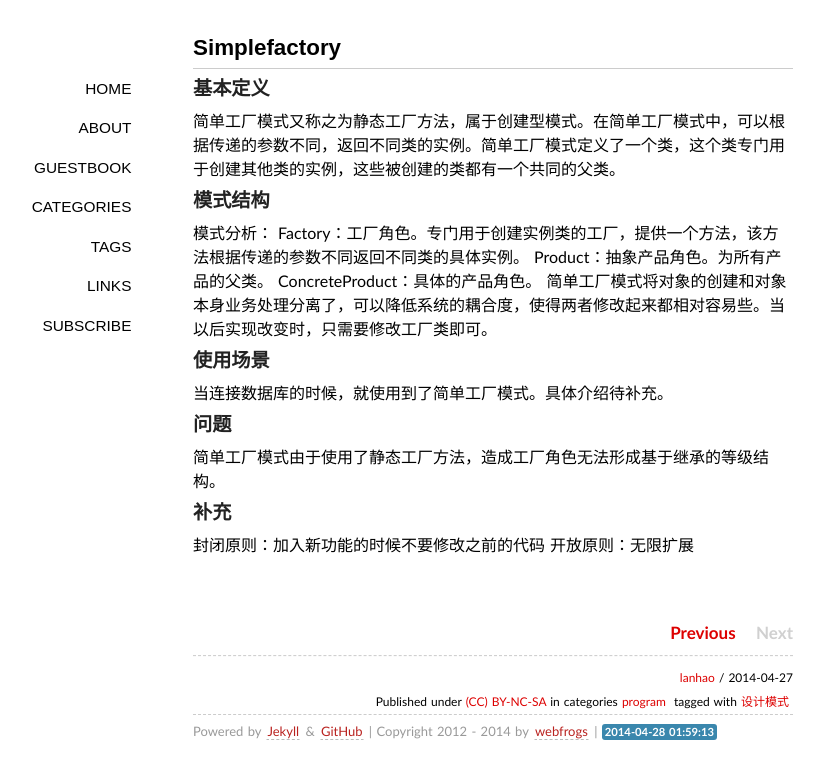
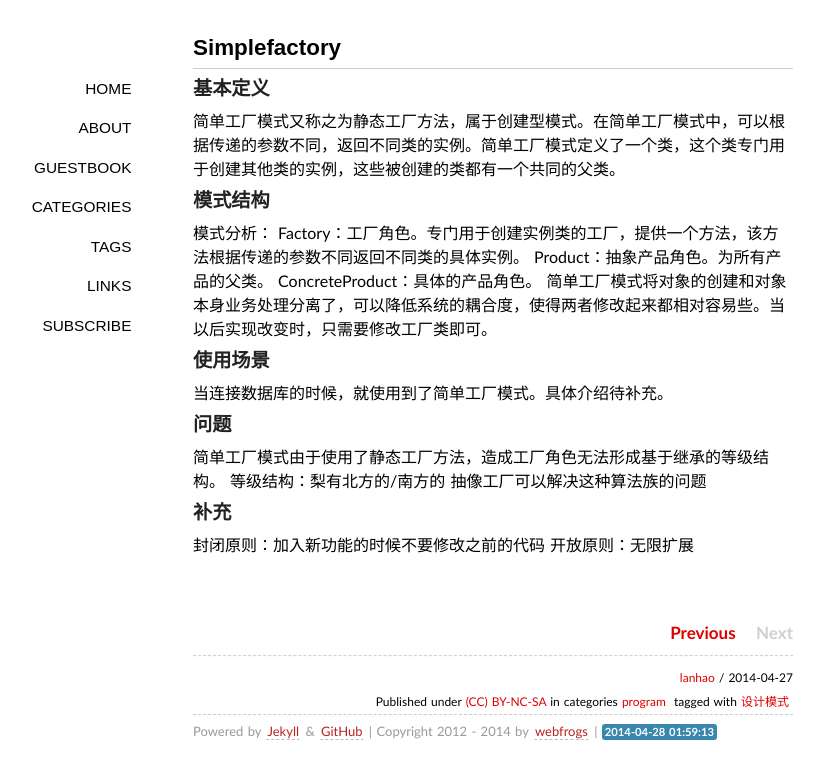
Before and after one commit to lanhaoit/lanhaoit.github.com, a Jekyll site: the page built from _posts/2014-04-27-SimpleFactory.md, in a window 1280 px wide. Shown: the top 779 px of the page, without its empty margins (147-971 px from the left). Built offline with Jekyll 4.4.1, drawn with Linux system fonts in a browser that asks for light colours; some web fonts are replaced; Markdown is read by kramdown in place of the engine named in the settings; comment, search, counter and statistics services are not loaded.

Commit message:
2014-04-27

```diff
--- a/_posts/2014-04-27-SimpleFactory.md
+++ b/_posts/2014-04-27-SimpleFactory.md
@@ -2,7 +2,7 @@
 layout: post
 tile: "设计模式-简单工厂模式"
 description: ""
-category: "program"
+category: program
 tags: [设计模式]
 ---
 
@@ -21,6 +21,8 @@ ConcreteProduct：具体的产品角色。
 
 ### 问题
 简单工厂模式由于使用了静态工厂方法，造成工厂角色无法形成基于继承的等级结构。
+等级结构：梨有北方的/南方的
+抽像工厂可以解决这种算法族的问题
 
 ### 补充
 封闭原则：加入新功能的时候不要修改之前的代码
```
Also changed, not shown: _posts/.#2014-04-27-SimpleFactory.md (deleted, +0 -1 lines), _posts/2014-04-27-FactoryMethod.md (+1 -1 lines).
